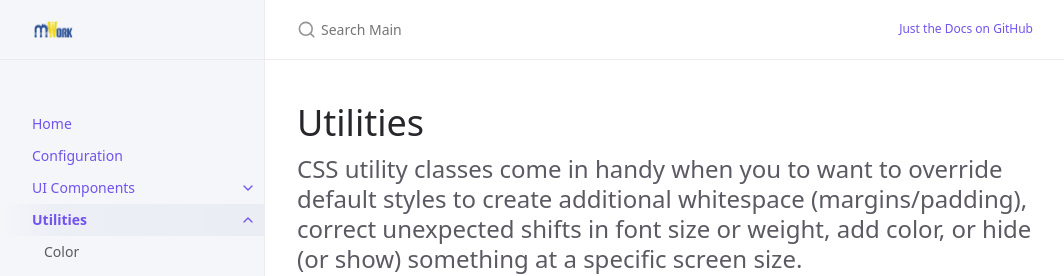
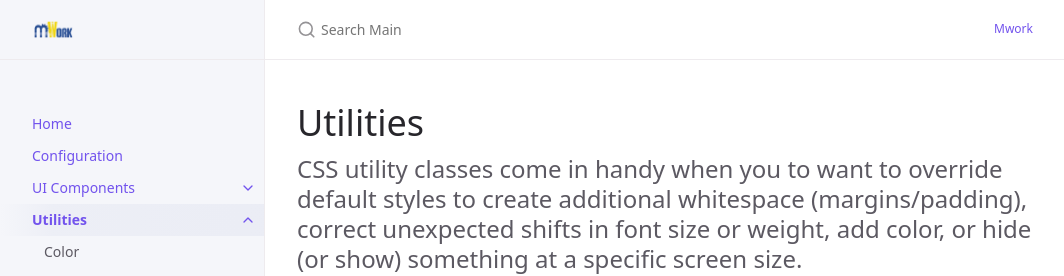
Before and after one commit to mWorkVN/mWorkVN.github.io, a Jekyll site: the page built from docs/utilities/utilities.md, in a window 1280 px wide. Shown: the top 276 px of the page, without its empty margins (107-1171 px from the left). Built offline with Jekyll 4.4.1, drawn with Linux system fonts in a browser that asks for light colours.

Commit message:
Update _config.yml

```diff
--- a/_config.yml
+++ b/_config.yml
@@ -64,8 +64,8 @@ heading_anchors: true
 
 # Aux links for the upper right navigation
 aux_links:
-  "Just the Docs on GitHub":
-    - "//github.com/pmarsceill/just-the-docs"
+  "Mwork":
+    - "mwork.group"
 
 # Makes Aux links open in a new tab. Default is false
 aux_links_new_tab: false
```
